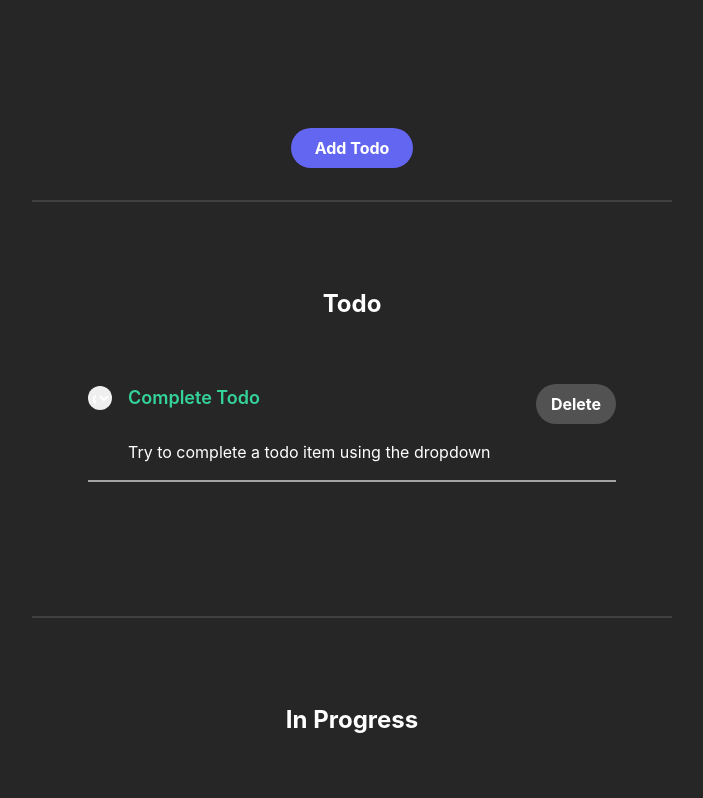
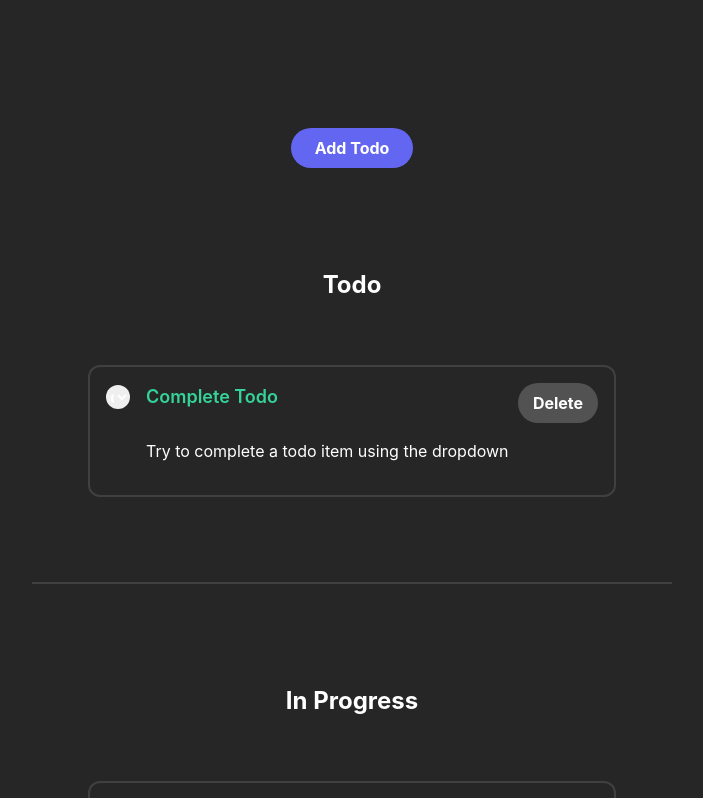
Before and after one commit to awiednoor/todo-app, a React (Create React App) app: page / in a window 1280 px wide. Shown: the top 798 px of the page, without its empty margins (288-991 px from the left). Built offline with nearby package versions, Linux system fonts and the light colour scheme.

Commit message:
:lipstick: styling changes

```diff
--- a/src/App.js
+++ b/src/App.js
@@ -5,7 +5,7 @@ import { useSelector } from 'react-redux';
 function App() {
   const todoStates = useSelector((state) => state.todos.todoStates);
   return (
-    <div className="w-full min-h-screen max-h-content bg-neutral-800 text-white pt-32">
+    <div className="w-full min-h-screen bg-neutral-800 text-white pt-32">
       <TodoModal />
       {todoStates.map((state) => (
         <TodoList type={state} />
--- a/src/components/TodoList.js
+++ b/src/components/TodoList.js
@@ -13,12 +13,15 @@ function TodoList({ type }) {
     setList(filteredList);
   }, [todos, type]);
   return (
-    <div className="w-1/2 mx-auto my-8 min-h-96 flex flex-col justify-center items-center p-8 border-t-2 border-neutral-700">
+    <div className="w-1/2 mx-auto my-8 min-h-96 flex flex-col justify-center items-center p-8 border-b-2 border-neutral-700">
       <h1 className="text-2xl font-bold mb-4 ">{type}</h1>
       <div className="w-11/12 flex flex-col justify-center items-center mt-8">
         <ul className="flex flex-col w-full ">
           {list.map((todo) => (
-            <li key={todo.id} className="my-4 border-b-2 border-neutral-400">
+            <li
+              key={todo.id}
+              className="my-4 p-4 border-2 border-neutral-700 rounded-xl"
+            >
               <TodoItem todo={todo} />
             </li>
           ))}
```
